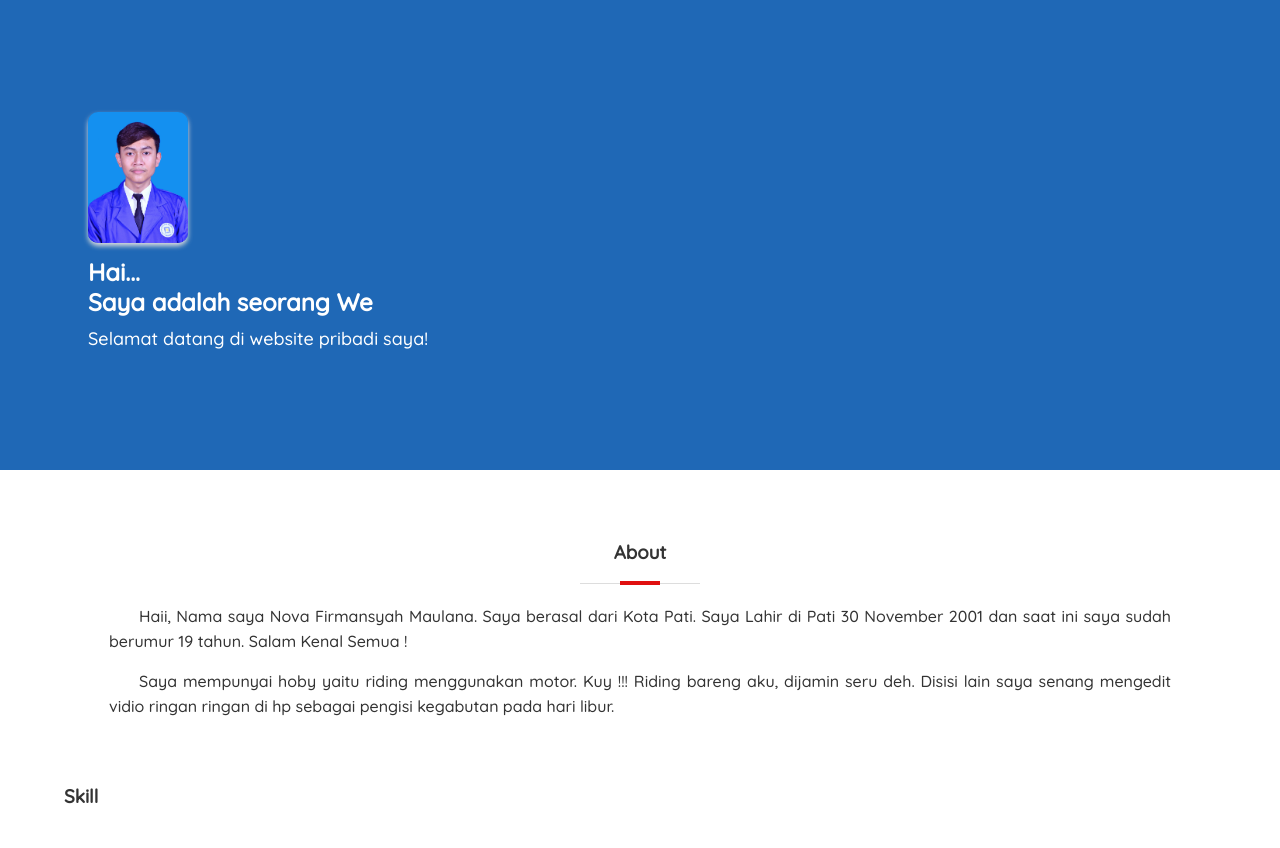
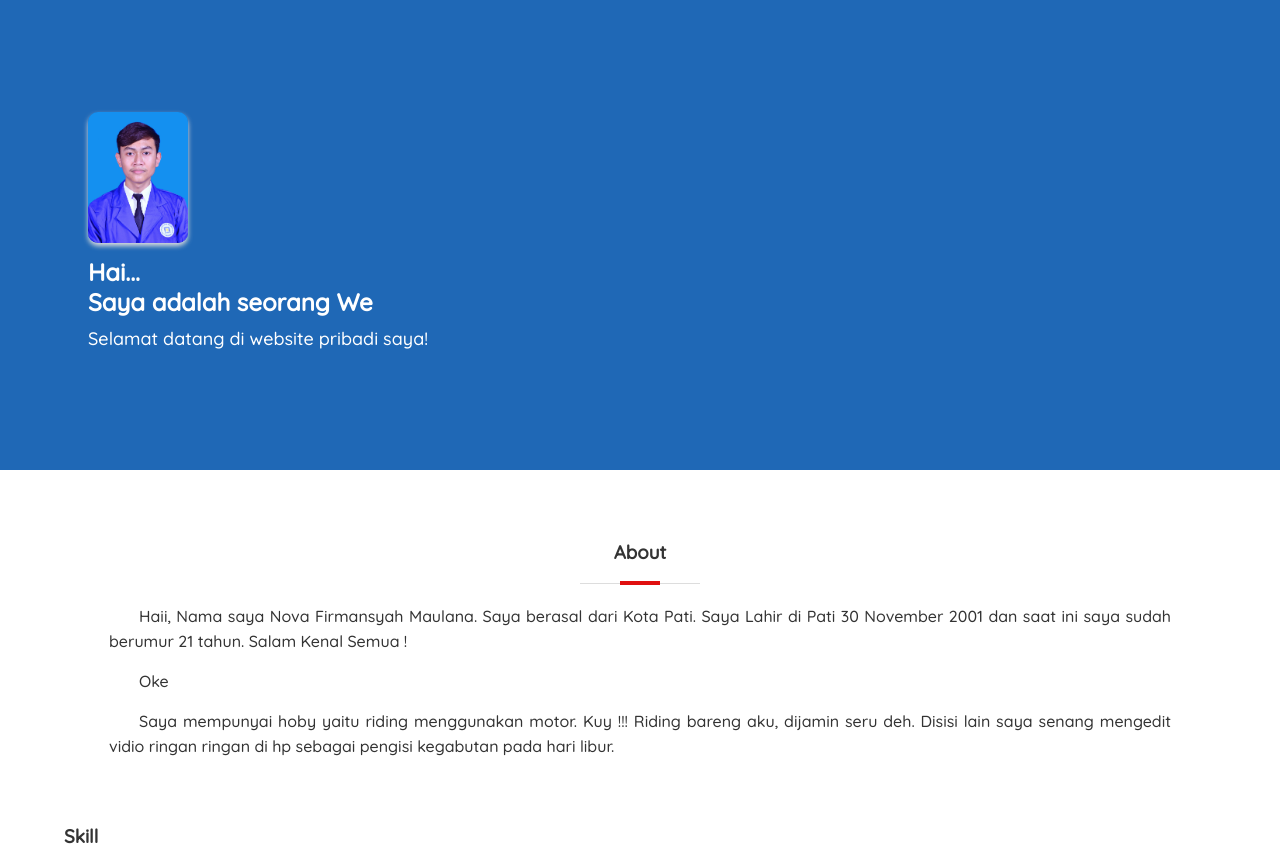
Before and after one commit to novafirmansyah/cek, a plain HTML site: page index.html in a window 1280 px wide. Shown: the part 78-926 px from the top of the page. Before the commit the page ends 886 px from the top, so only its background shows below. Drawn offline with Linux system fonts and the light colour scheme; files whose address does not match are found by name.

```diff
--- a/index.html
+++ b/index.html
@@ -57,7 +57,8 @@
         <section id="about">
             <div class="container">
                 <h3>About</h3>
-                <p> Haii, Nama saya Nova Firmansyah Maulana. Saya berasal dari Kota Pati. Saya Lahir di Pati 30 November 2001 dan saat ini saya sudah berumur 19 tahun. Salam Kenal Semua !</p>
+                <p> Haii, Nama saya Nova Firmansyah Maulana. Saya berasal dari Kota Pati. Saya Lahir di Pati 30 November 2001 dan saat ini saya sudah berumur 21 tahun. Salam Kenal Semua !</p>
+                <p> Oke</p>
                 <p> Saya mempunyai hoby yaitu riding menggunakan motor. Kuy !!! Riding bareng aku, dijamin seru deh. Disisi lain saya senang mengedit vidio ringan ringan di hp sebagai pengisi kegabutan pada hari libur. </p>
             </div>
         </section>
```
Also changed, not shown: 1 other file.
